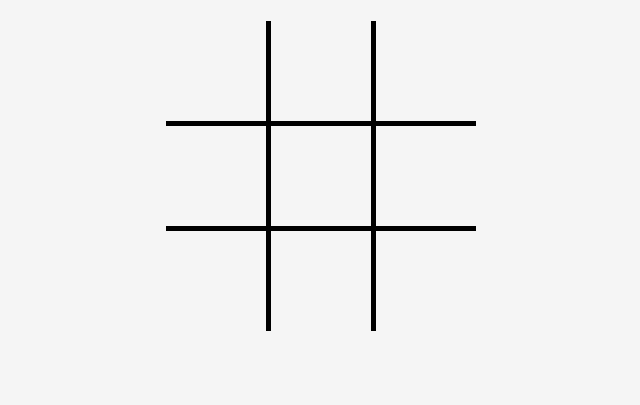
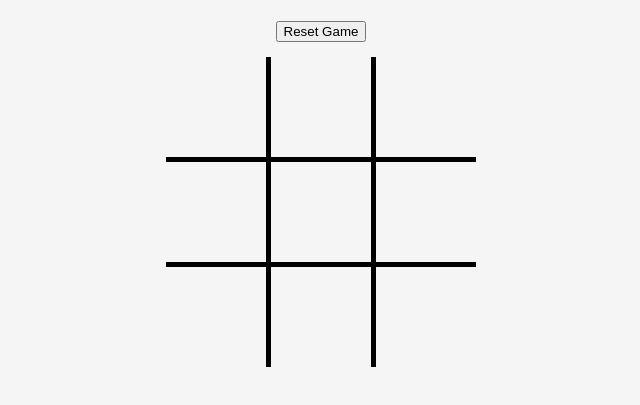
Before and after one commit to mkrell23/odin-ticTacToe, a plain HTML site: page index.html in a window 1280 px wide. Shown: the part 59-464 px from the top of the page, without its empty margins (319-959 px from the left). Drawn offline with Linux system fonts and the light colour scheme.

Commit message:
Reset button to start game over

```diff
--- a/assets/script.js
+++ b/assets/script.js
@@ -1,4 +1,5 @@
 const gameBoard = document.getElementById("board");
+const resetButton = document.getElementById("reset");
 
 let playing = true;
 
@@ -133,4 +134,9 @@ function newPlayer(playerMarker){
     return {setName, getName, getMarker}
 };
 
+resetButton.addEventListener('click', function(){
+    game.newGame();
+    board.displayBoard();
+})
+
 board.displayBoard();
--- a/assets/styles.css
+++ b/assets/styles.css
@@ -8,8 +8,12 @@ h1{
     color: darkblue;
 }
 
+div {
+    margin: auto;
+    text-align: center;
+}
+
 #board{
-    margin: auto;
     display: grid;
     grid-template-columns: repeat(3, 100px);
     gap: 5px;
@@ -24,3 +28,7 @@ h1{
     text-align: center;
     font-size: 90px;
 }
+
+button {
+    margin-bottom: 15px;
+}
--- a/index.html
+++ b/index.html
@@ -8,7 +8,10 @@
     <title>Tic Tac Toe</title>
 </head>
 <body>
-    <h1>Play some Tic Tac Toe!</h1>
+    <div>
+        <h1>Play some Tic Tac Toe!</h1>
+        <button id="reset">Reset Game</button>
+    </div>
     <div id="board"></div>
 </body>
 </html>
```
